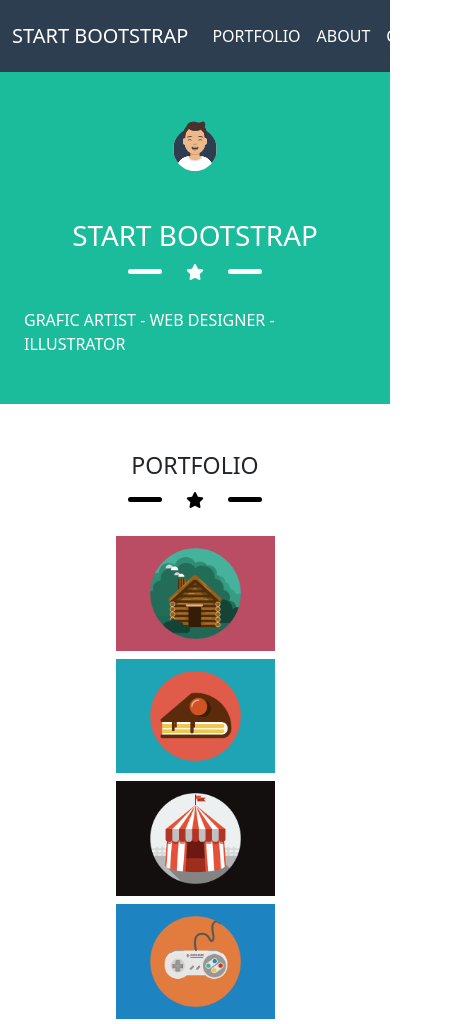
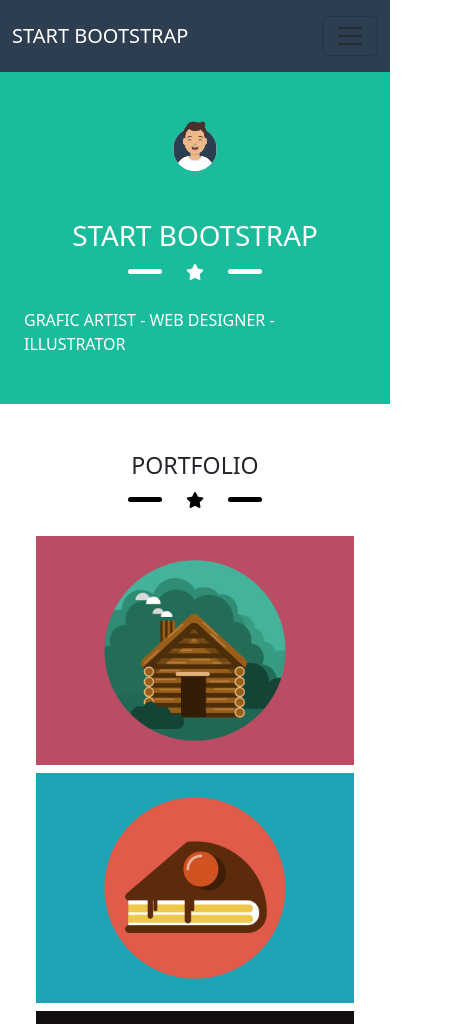
Before and after one commit to MathiasChirivi/html-css-bootstrap-freelancer, a plain HTML site: page index.html in a window 390 px wide. Shown: the top 1024 px of the page, 465 px wide, since content can reach past the window. Drawn offline with nearby package versions, Linux system fonts and the light colour scheme.

Commit message:
BreakPoint

```diff
--- a/css/style.css
+++ b/css/style.css
@@ -23,7 +23,7 @@
     min-height: 400px;
 }
 .cardWidth{
-    width: 50%;
+    width: 100%;
 }
 .backgroundCardsImg{
     background-color: white;
--- a/index.html
+++ b/index.html
@@ -14,12 +14,15 @@
 <body>
 
     <header class ="bg-color-header">
-    <nav class="navbar navbar-expand" >
+    <nav class="navbar navbar-expand-sm" >
             <div class="container m-0-auto">
               <a class="navbar-brand text-white" href="#">START BOOTSTRAP</a>
               <span class="navbar-text">
+                <button class="navbar-toggler" type="button" data-bs-toggle="collapse" data-bs-target="#navbarText" aria-controls="navbarText" aria-expanded="false" aria-label="Toggle navigation">
+                  <span class="navbar-toggler-icon"></span>
+                </button>
                   <div class="collapse navbar-collapse" id="navbarText">
-                    <ul class="navbar-nav me-auto">
+                    <ul class="navbar-nav me-auto mb-sm-0">
                       <li class="nav-item">
                         <a class="nav-link active text-white" href="#">PORTFOLIO</a>
                       </li>
@@ -49,7 +52,7 @@
                   <span class="px-4"><i class="fa-solid fa-star" style="color: #ffffff;"></i></span>
                 <div class="line"></div>
             </div>
-            <div class="d-flex justify-content-center text-white">
+            <div class=" d-flex justify-content-center text-white">
               <p class="mt-4 mb-5">GRAFIC ARTIST - WEB DESIGNER - ILLUSTRATOR</p>
             </div>
         </div>
@@ -64,7 +67,7 @@
                 <span class="px-4"><i class="fa-solid fa-star" style="color: #000;"></i></span>
               <div class="lineBlack"></div>
             </div>
-            <div class="row row-cols-1 row-cols-md-3 g-2 mt-3 pb-5">
+            <div class="row row-cols-1 row-cols-xxl-3 row-cols-xl-3 row-cols-lg-3 row-cols-md-2 row-cols-sm-2 row-cols-xs-1 g-2 mt-3 pb-5">
                 <div class="col">
                   <div class="d-flex">
                     <div class="container-fluid d-flex justify-content-center">
@@ -132,11 +135,11 @@
             <span class="px-4"><i class="fa-solid fa-star" style="color: #ffffff;"></i></span>
           <div class="line"></div>
         </div>
-        <div class="row justify-content-evenly">
-            <div class="col-6 text-white">
+        <div class="row row-cols-1 row-cols-xxl-2 row-cols-xl-2 row-cols-lg-2 row-cols-md-2 row-cols-sm-1 justify-content-evenly">
+            <div class="col text-white mb-5">
              Lorem ipsum dolor sit amet consectetur adipisicing elit. Mollitia laboriosam, iste voluptate aperiam at ipsum exercitationem velit sed assumenda voluptas soluta magnam repudiandae repellat explicabo quasi quibusdam. Aspernatur, aliquam architecto.
             </div>
-            <div class="col-6 text-white">
+            <div class="col text-white">
               Lorem ipsum dolor sit amet consectetur adipisicing elit. Expedita, quidem? Harum alias at aut, nam rem omnis obcaecati esse iusto veniam sit, cumque architecto doloremque doloribus ut perspiciatis voluptatibus tempora!
             </div>
           </div>
```
